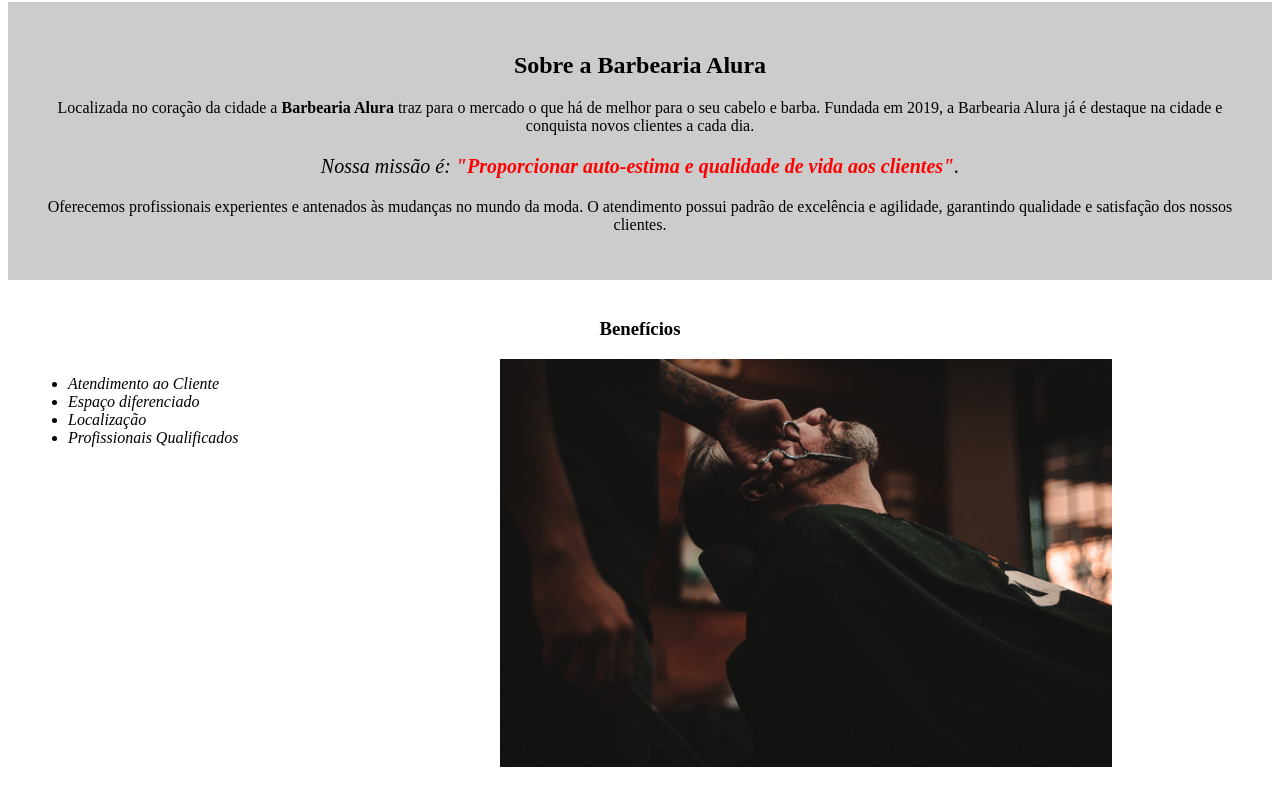
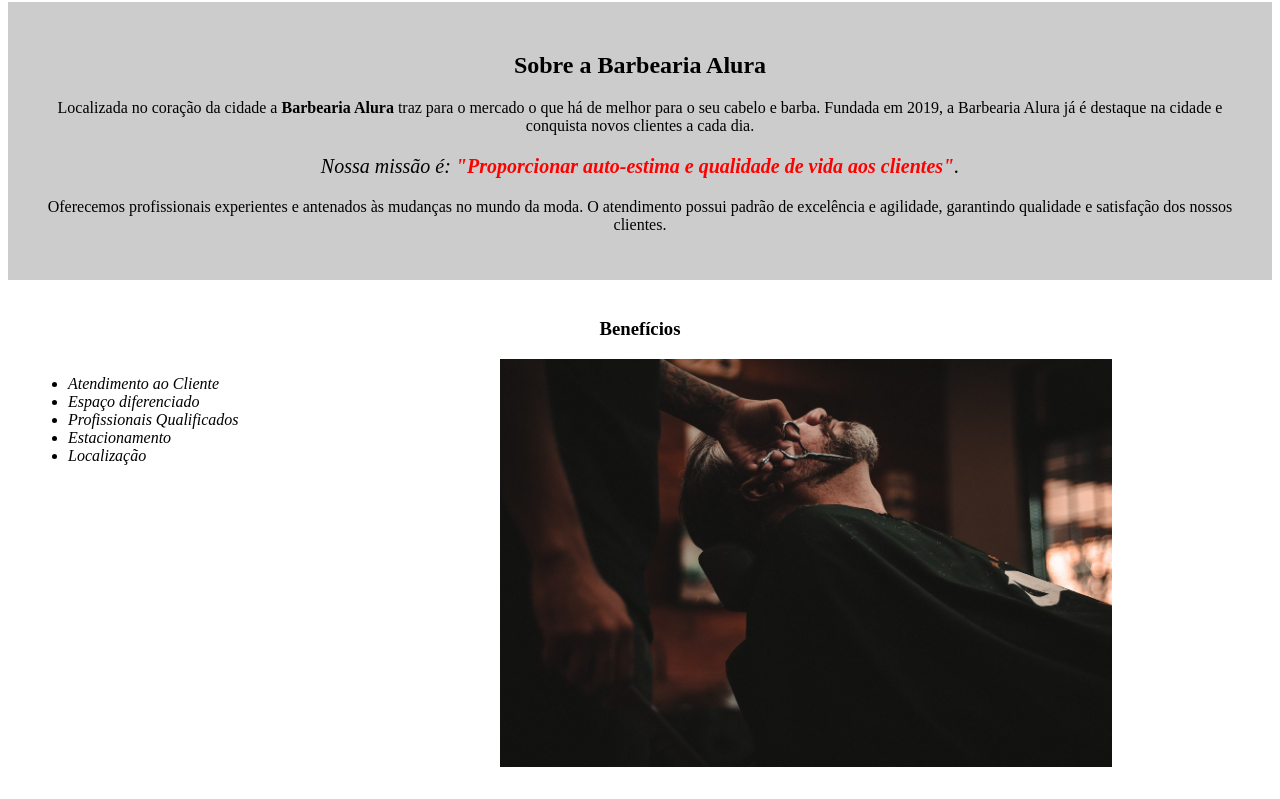
Before and after one commit to leonardoalmir/barbearia, a plain HTML site: page index.html in a window 1280 px wide. Shown: the part 556-1355 px from the top of the page. Drawn offline with Linux system fonts and the light colour scheme.

Commit message:
Adiconando novo benefício

```diff
--- a/index.html
+++ b/index.html
@@ -23,8 +23,9 @@
         <ul>
             <li class="itens">Atendimento ao Cliente</li>
             <li class="itens">Espaço diferenciado</li>
+            <li class="itens">Profissionais Qualificados</li>
+            <li class="itens">Estacionamento</li>
             <li class="itens">Localização</li>
-            <li class="itens">Profissionais Qualificados</li>
         </ul>
         <img class="imgbeneficios" src="beneficios.jpg" alt="Benefícios">
     </div>
```
